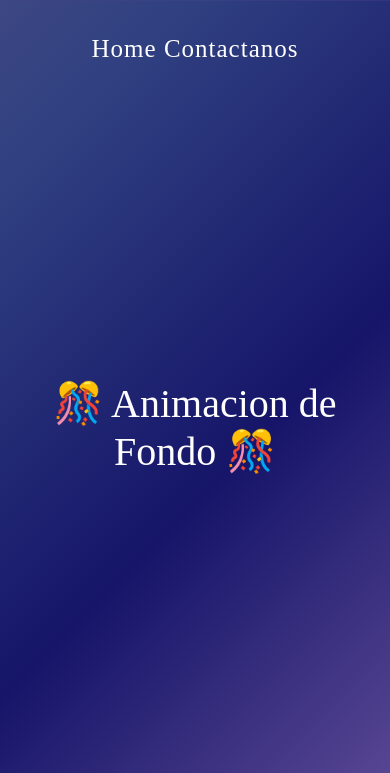
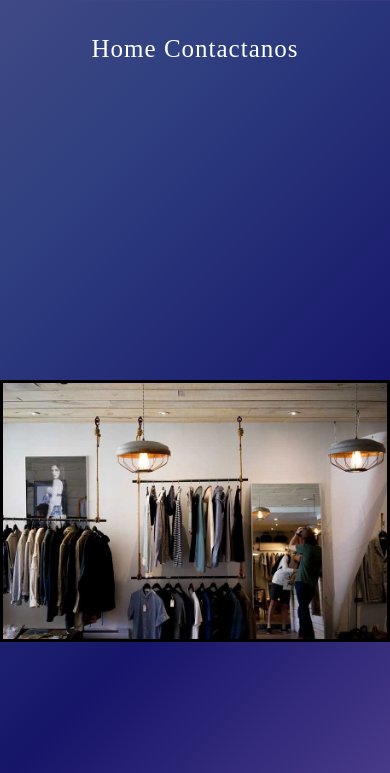
Before and after one commit to k4reuz/AnimacionFondo, a plain HTML site: page index.html in a window 390 px wide. Shown: the top 773 px of the page. Drawn offline with nearby package versions, Linux system fonts and the light colour scheme.

Commit message:
modificaciones con responsive

```diff
--- a/index.html
+++ b/index.html
@@ -3,7 +3,7 @@
 <head>
     <meta charset="UTF-8">
     <meta http-equiv="X-UA-Compatible" content="IE=edge">
-    <meta name="viewport" content="width=device-width, initial-scale=1.0">
+    <meta name="viewport" content="width=device-width, user-scalable=no , initial-scale=1.0, maximus-scale=1.0, minimum-scale=1.0">
     <link rel="stylesheet" href="https://cdnjs.cloudflare.com/ajax/libs/font-awesome/6.2.0/css/all.min.css" integrity="sha512-xh6O/CkQoPOWDdYTDqeRdPCVd1SpvCA9XXcUnZS2FmJNp1coAFzvtCN9BmamE+4aHK8yyUHUSCcJHgXloTyT2A==" crossorigin="anonymous" referrerpolicy="no-referrer" />
     <link rel="stylesheet" href="style.css">
     <link rel="stylesheet" href="https://cdn.jsdelivr.net/npm/bootstrap@4.6.2/dist/css/bootstrap.min.css" integrity="sha384-xOolHFLEh07PJGoPkLv1IbcEPTNtaed2xpHsD9ESMhqIYd0nLMwNLD69Npy4HI+N" crossorigin="anonymous">
@@ -17,7 +17,21 @@
         </nav>
     </header>
     <div class="texto">
-        <h1>🎊 Animacion de Fondo 🎊</h1>
+
+        <div id="carousel" class="carousel-slide" data-ride="carousel">
+            <div class="carousel-inner">
+                <div class="carousel-item active">
+                    <img src="img/tienda-ropa.jpg" class="d-block w-100" alt="...">
+                </div>
+                <div class="carousel-item">
+                    <img src="img/tienda-ropa.jpg" class="d-block w-100" alt="...">
+                </div>
+                <div class="carousel-item">
+                    <img src="img/tienda-ropa.jpg" class="d-block w-100" alt="...">
+                </div>
+            </div>
+        </div>
+
     </div>
     <footer>
         <h2>Todos los derechos de autor reservados por copyright ®</h2>
--- a/style.css
+++ b/style.css
@@ -99,6 +99,13 @@ h2{
     text-shadow: 2px 2px 2px rgba(96, 96, 209, 0.884);
 }
 
+#carousel{
+    width: 50%;
+    height: auto;
+    display: inline-block;
+    border: solid black 3px;
+    margin-bottom: 10px;
+}
 
 @keyframes fanimado {
     0% {
@@ -113,3 +120,12 @@ h2{
         background-position: 0% 50%;
     }
 }
+
+@media screen and (max-width: 500px){
+    h1{
+        font-size: small;
+    }
+    #carousel{
+        width: 100%;
+    }
+}
```
Also changed, not shown: img/banner1.png (deleted), img/tienda-ropa.jpg (added).
